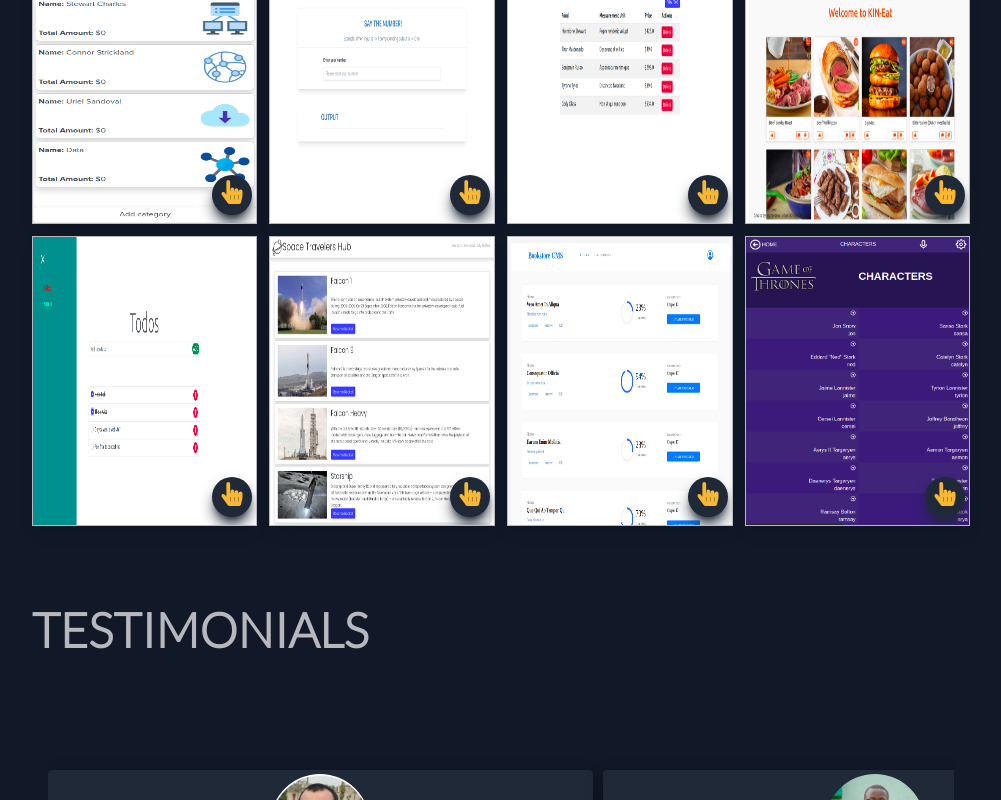
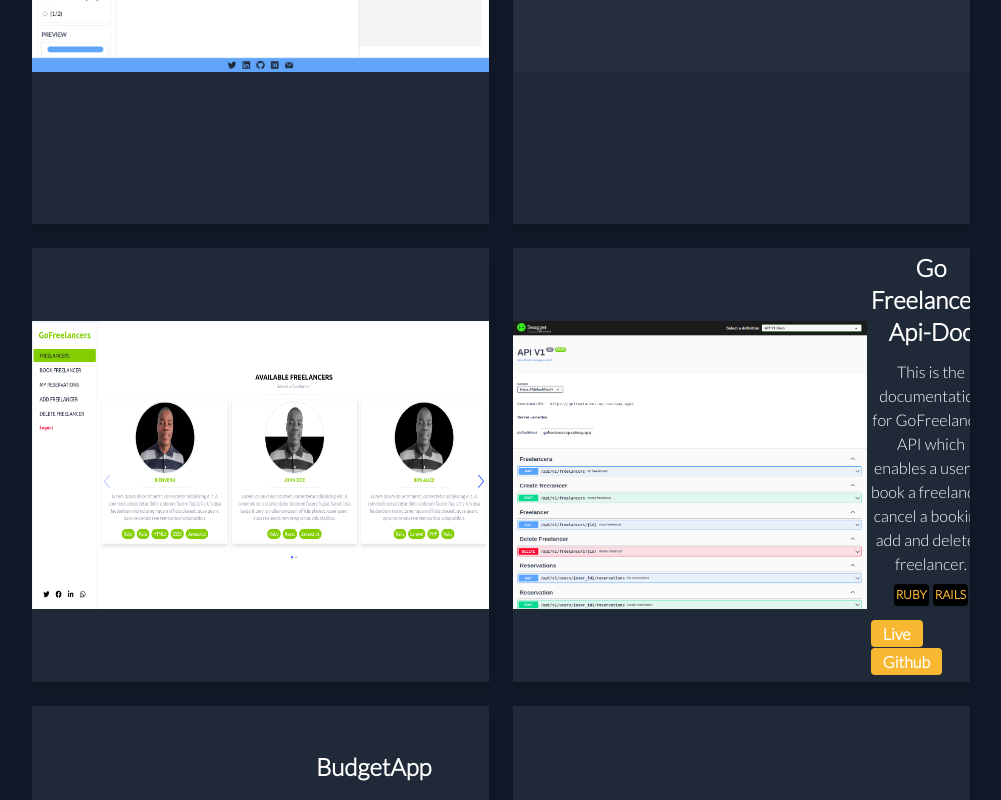
Before and after one commit to bienvenuushindi/my-portfolio, a React (Create React App) app: page / in a window 1280 px wide. Shown: the part 1580-2380 px from the top of the page, without its empty margins (267-1268 px from the left). Built offline with nearby package versions, Linux system fonts and the light colour scheme.

Commit message:
Remove project from list and Update project container design

```diff
--- a/src/App.css
+++ b/src/App.css
@@ -142,7 +142,7 @@
     left: 300px;
 }
 
-a:hover, button:hover, .project-container:hover {
+a:hover, button:hover {
     cursor: pointer;
 }
 
--- a/src/components/portfolio.js
+++ b/src/components/portfolio.js
@@ -6,21 +6,27 @@
     return (
         <section id="projects" className="flex-col">
             <Title title="My Latest Projects"/>
-            <div className="reveal grid lg:grid-cols-4 md:grid-cols-2 sm:grid-cols-1 justify-center gap-3 py-5 my-10">
-                {projects.map(item => <div key={item.name}  className="bg-secondary flex items-center shadow-lg border border-primary relative project-container">
+            <div
+                className="revea grid lg:grid-cols-2 md:grid-cols-2 sm:grid-cols-1 justify-center gap-6  py-5 my-10 rounded-lg">
+                {projects.map(item => <div key={item.name}
+                                           className="bg-secondary flex items-center  flex-col md:flex-row shadow-lg   project-container">
                         <img src={item.screenshot} alt={item.name} className="h-72 w-full"/>
-                    <div className="absolute top-0 w-full text-center text-white h-full bg-secondary flex flex-col items-center justify-around px-1 project-element">
-                        <h3 className="text-primary font-extrabold text-2xl">{item.name}</h3>
+                        <div
+                            className=" w-full text-center text-white h-full flex flex-col items-center gap-1  sm:gap-2 justify-around px-1 project-element">
+                            <h3 className="text-white font-extrabold text-2xl my-1">{item.name}</h3>
                             <p className=" ">{item.description}</p>
                             <ul className="flex flex-wrap gap-1 text-tertiary items-center justify-center">
-                            {item.techStack.map(item => <li key={item} style={{padding: '2px', fontSize: '12px'}} className="rounded  bg-black shadow uppercase font-bold">{item}</li>)}
+                                {item.techStack.map(item => <li key={item} style={{padding: '2px', fontSize: '12px'}}
+                                                                className="rounded  bg-black shadow uppercase font-bold">{item}</li>)}
                             </ul>
-                        <ul className="flex flex-wrap gap-1 text-white">
-                            <li><a href={item.live} target="_blank" rel="noreferrer noopener" className="py-1 px-3 font-bold rounded bg-tertiary">Live</a></li>
-                            <li><a href={item.github} target="_blank" rel="noreferrer noopener" className="py-1 px-3 font-bold rounded bg-tertiary">Github</a></li>
+                            <ul className="flex flex-wrap gap-1 text-white my-2">
+                                <li><a href={item.live} target="_blank" rel="noreferrer noopener"
+                                       className="py-1 px-3 font-bold rounded bg-tertiary">Live</a></li>
+                                <li><a href={item.github} target="_blank" rel="noreferrer noopener"
+                                       className="py-1 px-3 font-bold rounded bg-tertiary">Github</a></li>
                             </ul>
                         </div>
-                    <div className="absolute bottom-2 right-1 p-2 plus-icon shadow-secondary shadow-lg rounded-full bg-secondary text-tertiary text-2xl font-bold"><FaHandPointer className="bip" /></div>
+                        {/*<div className="absolute bottom-2 right-1 p-2 plus-icon shadow-secondary shadow-lg rounded-full bg-secondary text-tertiary text-2xl font-bold"><FaHandPointer className="bip" /></div>*/}
                     </div>
                 )}
             </div>
--- a/src/siteData.js
+++ b/src/siteData.js
@@ -168,6 +168,17 @@
         live: 'https://extendtweet.vercel.app/',
         github: 'https://github.com/bienvenuushindi/threadify'
     }, {
+        screenshot: Sharinghan,
+        name: 'Sharinghan',
+        techStack: [
+            'html', 'css', 'javascript', 'ruby', 'rails', 'tailwindcss'
+        ],
+        description: 'knowledge based system has been created to help code reviewers quickly search for specific code' +
+            ' review guidelines and generate a ready to use comment for each requirement that is not followed ',
+        live: 'sharingan.up.railway.app/',
+        github: 'https://github.com/bienvenuushindi/sharingan'
+    },
+    {
         screenshot: GoFreelancer,
         name: 'GoFreelancer',
         techStack: [
@@ -187,17 +198,6 @@
         github: 'https://github.com/bienvenuushindi/gofreelancer-backend'
     }
     , {
-        screenshot: Sharinghan,
-        name: 'Sharinghan',
-        techStack: [
-            'html', 'css', 'javascript', 'ruby', 'rails', 'tailwindcss'
-        ],
-        description: 'knowledge based system has been created to help code reviewers quickly search for specific code' +
-            ' review guidelines and generate a ready to use comment for each requirement that is not followed ',
-        live: 'sharingan.up.railway.app/',
-        github: 'https://github.com/bienvenuushindi/sharingan'
-    }
-    , {
         screenshot: BudgetApp,
         name: 'BudgetApp',
         techStack: [
@@ -215,63 +215,6 @@
         description: 'Takes a numeral (just digits without separators (e.g. 19093 instead of 19,093) and returns the standard way of reading a number, complete with punctuation.',
         live: 'https://saythenumber.vercel.app/',
         github: 'https://github.com/bienvenuushindi/HyperionDev/tree/main/sections/C'
-    }
-    , {
-        screenshot: RecipeApp,
-        name: 'RecipeApp',
-        techStack: [
-            'html', 'css', 'javascript', 'ruby', 'rails', 'tailwind', 'bootstrap'
-        ],
-        description: 'The Recipe app keeps track of all your recipes, ingredients, and inventory. It will allow you to save ingredients, keep track of what you have, create recipes, and generate a shopping list based on what you have and what you are missing from a recipe.',
-        live: 'https://recipeapp.up.railway.app/',
-        github: 'https://github.com/bienvenuushindi/recipe-app'
-    },
-    {
-        screenshot: KinEat,
-        name: 'KinEat',
-        techStack: [
-            'html', 'css', 'javascript', 'bootstrap'
-        ],
-        description: 'In this project, I use an API of various food types with pictures and descriptions to show them on the page of my application. The user interface will allow users to browse through various food types and list specific category\'s food.Additionally,a user may like or comment on a certain meal.',
-        live: 'https://bienvenuushindi.github.io/meals-app/',
-        github: 'https://github.com/bienvenuushindi/meals-app'
-    },
-    {
-        screenshot: ReactTodo,
-        name: 'ReactTodo',
-        techStack: [
-            'html', 'css', 'javascript', 'react', 'bootstrap'
-        ],
-        description: 'This app is very comprehensive, and covers all main concepts about React, from the very basics to some intermediate topics',
-        live: 'https://bienvenuushindi.github.io/react-todo-app/',
-        github: 'https://github.com/bienvenuushindi/react-todo-app'
-    }, {
-        screenshot: SpaceHub,
-        name: 'SpaceHub',
-        techStack: [
-            'html', 'css', 'javascript', 'react', 'redux', 'bootstrap'
-        ],
-        description: 'Make use of REACT and Redux to make calls to the SpaceX API to provide users with updated information about space exploration. It features a user-friendly interface, allowing users to easily view data on SpaceX missions, rockets and satellites.',
-        live: 'https://spacetouristhub.netlify.app/',
-        github: 'https://github.com/bienvenuushindi/space-travelers-hub'
-    }, {
-        screenshot: Bookstore,
-        name: 'Bookstore',
-        techStack: [
-            'html', 'css', 'javascript', 'react', 'redux', 'bootstrap'
-        ],
-        description: 'A react app that displays a list of books, adds a book, removes a selected book.',
-        live: 'https://bienvenuushindi.github.io/book-store/',
-        github: 'https://github.com/bienvenuushindi/book-store'
-    }, {
-        screenshot: GameOfThrone,
-        name: 'GameOfThrone Houses',
-        techStack: [
-            'html', 'css', 'javascript', 'react', 'redux', 'bootstrap'
-        ],
-        description: 'The Game of thrones houses and characters App is a React, Redux application based on a free API to retrieve some quotes of Game of Thrones movies!',
-        live: 'https://gameofthrones-details.netlify.app/',
-        github: 'https://github.com/bienvenuushindi/gameofthrones-details'
     }
 ]
 
```
Lines whose indentation alone changed are shown as unchanged.
